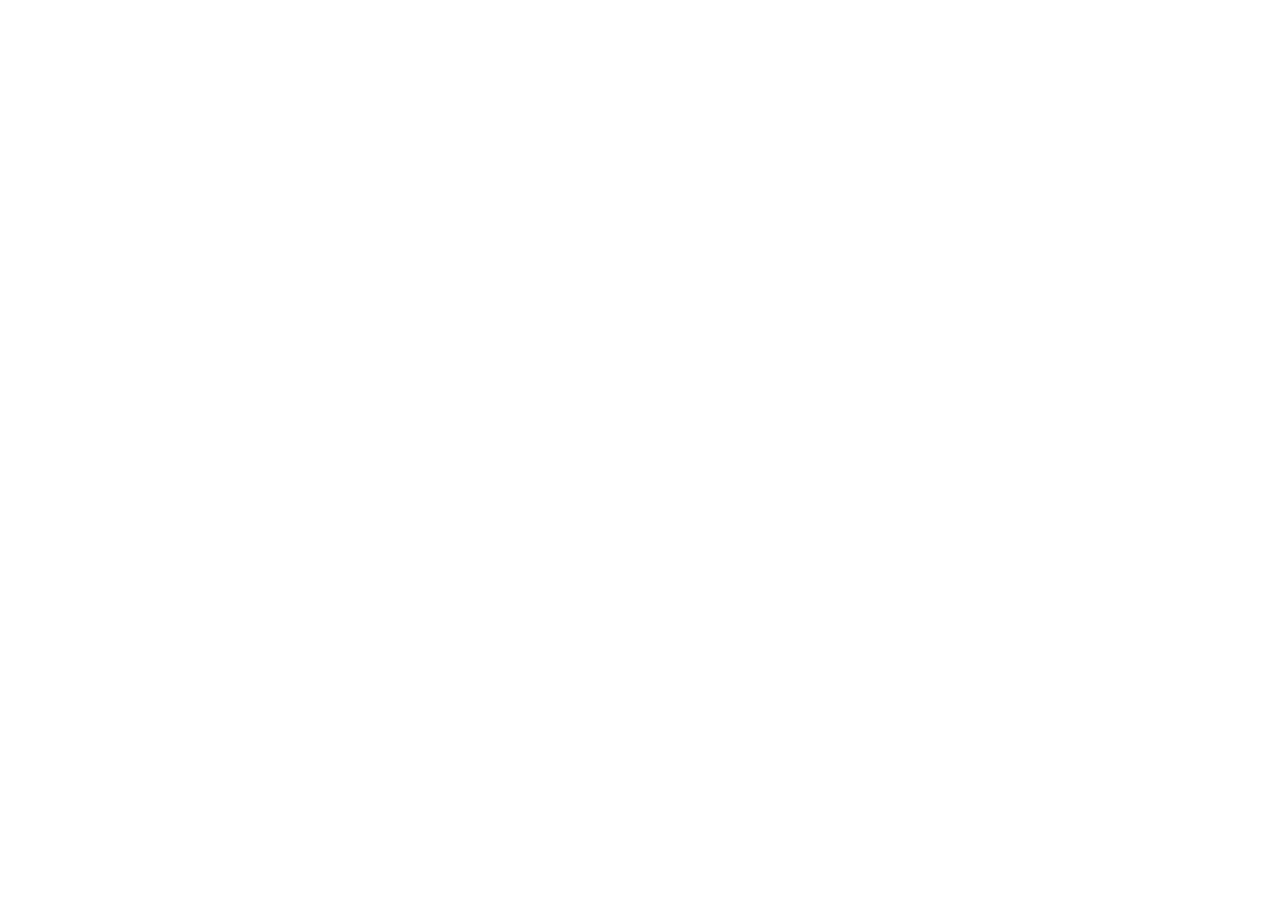
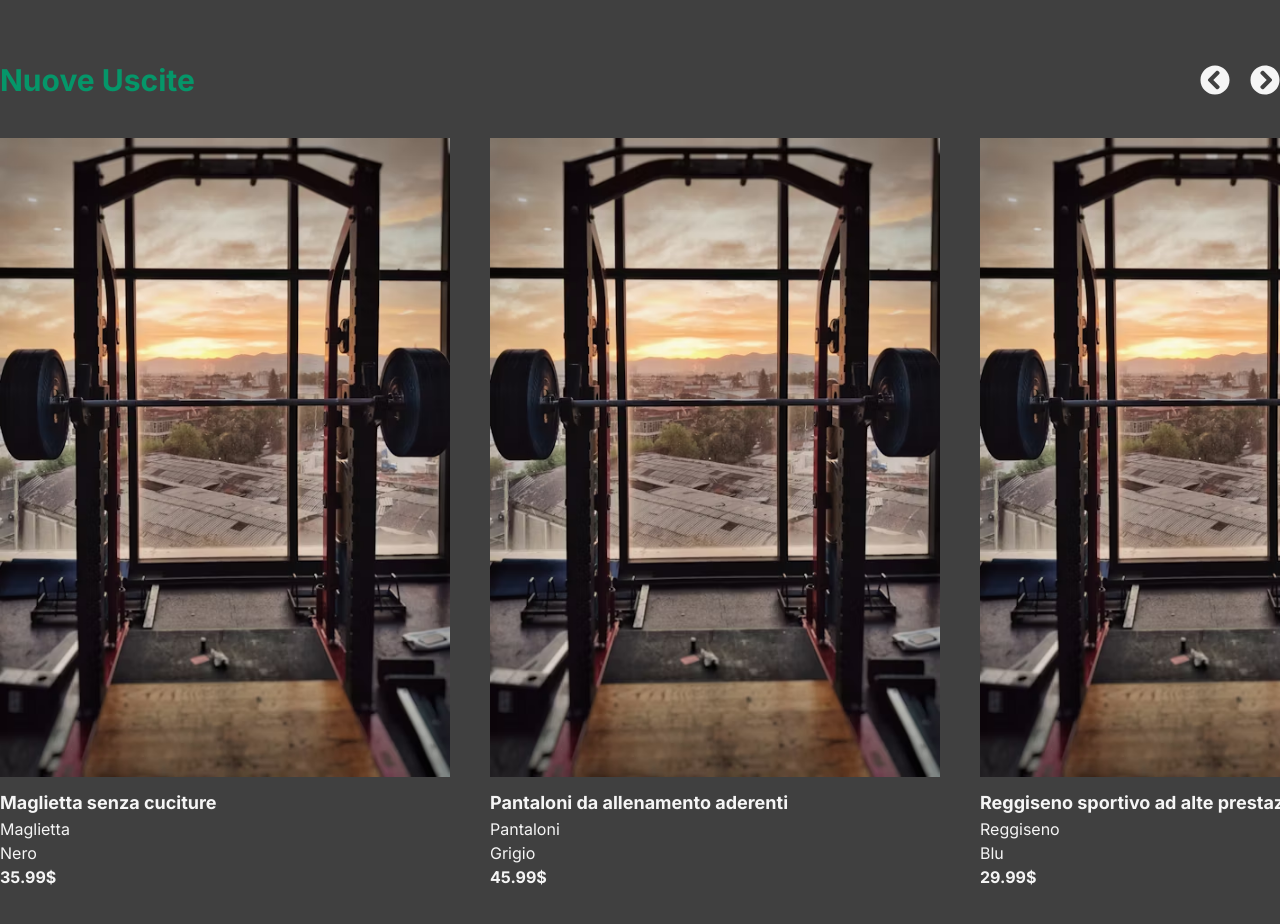
Before and after one commit to CaldatoLuca/fe-e-commerce, a React (Vite) app: page / in a window 1280 px wide. Shown: the part 920-1844 px from the top of the page. Before the commit the page ends 902 px from the top, so only its background shows below. Built offline with nearby package versions, Linux system fonts and the light colour scheme.

Commit message:
feat: carousel

```diff
--- /dev/null
+++ b/src/components/Carousel.jsx
@@ -0,0 +1,70 @@
+import React, { useRef } from "react";
+import PropTypes from "prop-types";
+import { FaChevronCircleLeft, FaChevronCircleRight } from "react-icons/fa";
+import ProductCard from "./ProductCard";
+
+function Carousel(props) {
+  const carouselRef = useRef(null);
+
+  const slideRight = () => {
+    if (carouselRef.current) {
+      carouselRef.current.scrollLeft += carouselRef.current.offsetWidth;
+    }
+  };
+
+  const slideLeft = () => {
+    if (carouselRef.current) {
+      carouselRef.current.scrollLeft -= carouselRef.current.offsetWidth;
+    }
+  };
+
+  return (
+    <section
+      id={props.sectionId}
+      className={`py-10  ${
+        props.dark
+          ? "bg-neutral-700 text-neutral-100"
+          : "bg-neutral-100 text-neutral-800"
+      }`}
+    >
+      <div className="container mx-auto">
+        <div className="flex justify-between items-center mb-10 text-3xl">
+          {/* Titolo */}
+          <h2 className={`font-bold ${props.dark ? "text-emerald-600" : ""}`}>
+            {props.title}
+          </h2>
+
+          {/* Indicatori */}
+          <div className="flex gap-5 justify-center items-center">
+            <FaChevronCircleLeft
+              onClick={slideLeft}
+              className="cursor-pointer"
+            />
+            <FaChevronCircleRight
+              onClick={slideRight}
+              className="cursor-pointer"
+            />
+          </div>
+        </div>
+
+        {/* Carosello */}
+        <div className="overflow-x-hidden" ref={carouselRef}>
+          <div className="flex min-w-max gap-10">
+            {props.array.map((item, index) => (
+              <ProductCard product={item} key={index} />
+            ))}
+          </div>
+        </div>
+      </div>
+    </section>
+  );
+}
+
+Carousel.propTypes = {
+  sectionId: PropTypes.string,
+  dark: PropTypes.bool,
+  title: PropTypes.string,
+  array: PropTypes.arrayOf(PropTypes.object),
+};
+
+export default Carousel;
--- a/src/components/Header.jsx
+++ b/src/components/Header.jsx
@@ -37,27 +37,6 @@
               : "hidden md:block md:w-auto md:order-2 "
           }
         >
-          {/* Categorie */}
-          <ul className="flex gap-5 text-xl text-neutral-800">
-            <li className=" hover:text-emerald-600 transition">
-              <Link to="/search" onClick={openMobileSearch}>
-                Donna
-              </Link>
-            </li>
-            <li
-              className=" hover:text-emerald-600 transition"
-              onClick={openMobileSearch}
-            >
-              <Link to="/search">Uomo</Link>
-            </li>
-            <li
-              className=" hover:text-emerald-600 transition"
-              onClick={openMobileSearch}
-            >
-              <Link to="/search">Accessori</Link>
-            </li>
-          </ul>
-
           {/* Barra di ricerca */}
           <form
             action="/search"
--- a/src/components/Jumbo.jsx
+++ b/src/components/Jumbo.jsx
@@ -3,7 +3,7 @@
 
 function Jumbo() {
   return (
-    <section id="home-jumbo" className="py-5 bg-neutral-700 text-stone-100">
+    <section id="home-jumbo" className="py-10 bg-neutral-700 text-neutral-100">
       <div className="container mx-auto flex flex-col md:flex-row items-center justify-between">
         {/* img */}
         <div className="hidden md:w-1/2 md:flex justify-center items-center">
@@ -15,7 +15,7 @@
         </div>
 
         {/* text */}
-        <div className="text-center w-3/5 md:text-start md:w-1/2 flex justify-center items-center">
+        <div className="text-center w-3/5 md:text-start md:w-1/2 flex lg:px-5 xl:px-0 justify-center items-center">
           <div className="md:ml-4 md:w-full xl:ml-0 xl:w-3/5">
             <h1 className="text-emerald-600 font-bold text-4xl mb-5">
               Scopri la nostra collezione sportiva
--- /dev/null
+++ b/src/components/ProductCard.jsx
@@ -0,0 +1,20 @@
+function ProductCard({ product }) {
+  return (
+    <div className="product-card mb-5">
+      {/* image */}
+      <img
+        src="/jumbo.avif"
+        alt={product.nome}
+        className=" block img-fluid  object-contain mb-3"
+      />
+
+      {/* info */}
+      <div className="text-lg font-bold">{product.nome}</div>
+      <div>{product.tipo}</div>
+      <div>{product.colore}</div>
+      <div className="font-bold">{product.prezzo}$</div>
+    </div>
+  );
+}
+
+export default ProductCard;
--- a/src/index.css
+++ b/src/index.css
@@ -6,3 +6,6 @@
 body {
   font-family: "Inter", sans-serif;
 }
+.product-card {
+  width: 450px;
+}
--- a/src/pages/Home.jsx
+++ b/src/pages/Home.jsx
@@ -1,9 +1,74 @@
 import Jumbo from "../components/Jumbo";
+import Carousel from "../components/Carousel";
+import JumboImg from "../assets/img/jumbo.avif";
 
 function Home() {
+  const newReleases = [
+    {
+      nome: "Maglietta senza cuciture",
+      tipo: "Maglietta",
+      materiale: "Tessuto traspirante",
+      colore: "Nero",
+      taglia: "M",
+      prezzo: 35.99,
+      img: { JumboImg },
+    },
+    {
+      nome: "Pantaloni da allenamento aderenti",
+      tipo: "Pantaloni",
+      materiale: "Leggero e flessibile",
+      colore: "Grigio",
+      taglia: "S",
+      prezzo: 45.99,
+      img: { JumboImg },
+    },
+    {
+      nome: "Reggiseno sportivo ad alte prestazioni",
+      tipo: "Reggiseno",
+      materiale: "Compressione",
+      colore: "Blu",
+      taglia: "L",
+      prezzo: 29.99,
+      img: { JumboImg },
+    },
+    {
+      nome: "Calze da corsa traspiranti",
+      tipo: "Calze",
+      materiale: "Tessuto tecnico",
+      colore: "Bianco",
+      taglia: "Unica",
+      prezzo: 12.99,
+      img: { JumboImg },
+    },
+    {
+      nome: "Calze da corsa traspiranti",
+      tipo: "Calze",
+      materiale: "Tessuto tecnico",
+      colore: "Bianco",
+      taglia: "Unica",
+      prezzo: 12.99,
+      img: { JumboImg },
+    },
+    {
+      nome: "Calze da corsa traspiranti",
+      tipo: "Calze",
+      materiale: "Tessuto tecnico",
+      colore: "Bianco",
+      taglia: "Unica",
+      prezzo: 12.99,
+      img: { JumboImg },
+    },
+  ];
+
   return (
     <main>
       <Jumbo />
+      <Carousel
+        sectionId="new-releases"
+        title="Nuove Uscite"
+        array={newReleases}
+        dark={true}
+      />
     </main>
   );
 }
```
Also changed, not shown: public/jumbo.avif (added).
